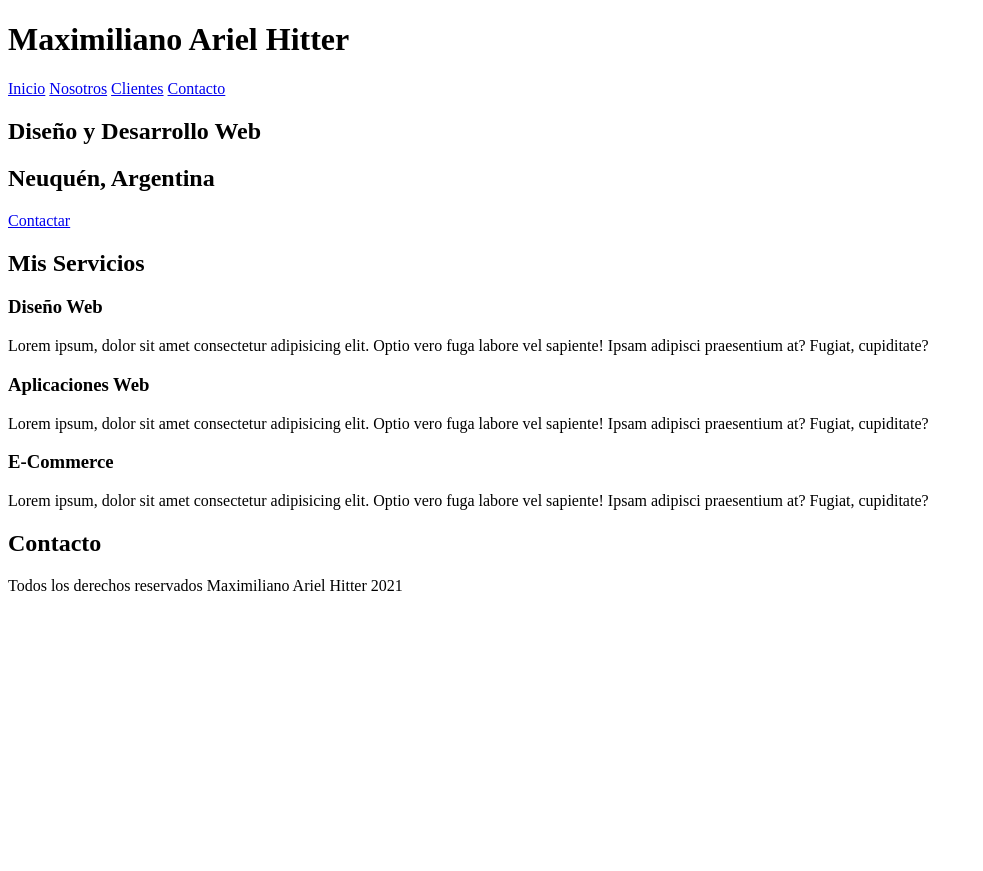
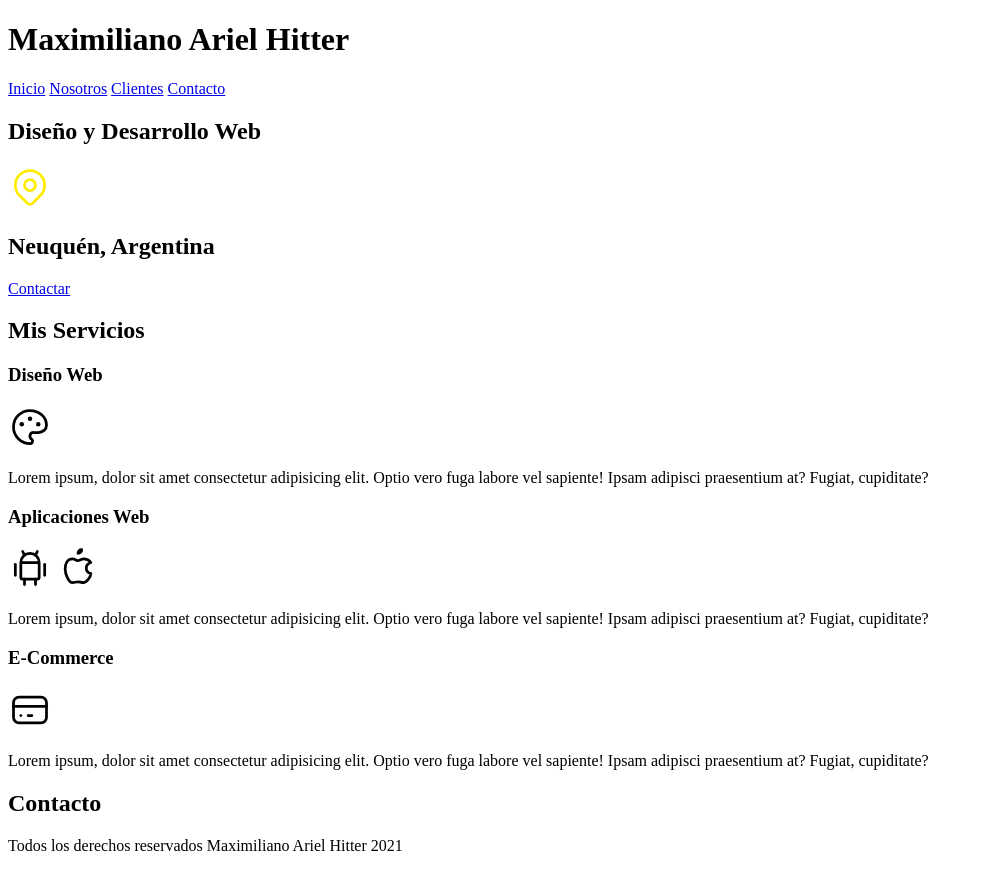
Before and after one commit to MaximilianoHitter/Practica1, a plain HTML site: page index.html in a window 1280 px wide. Shown: the whole page, without its empty margins (0-983 px from the left). Before the commit the page ends 800 px from the top, so only its background shows below. Drawn offline with Linux system fonts and the light colour scheme.

Commit message:
otros cambios

```diff
--- a/index.html
+++ b/index.html
@@ -11,14 +11,34 @@
       <h1>Maximiliano Ariel Hitter</h1>
     </header>
     <nav>
-        <a href="#">Inicio</a>
-        <a href="#">Nosotros</a>
-        <a href="#">Clientes</a>
-        <a href="#">Contacto</a>
+      <a href="#">Inicio</a>
+      <a href="#">Nosotros</a>
+      <a href="#">Clientes</a>
+      <a href="#">Contacto</a>
     </nav>
 
     <section>
       <h2>Diseño y Desarrollo Web</h2>
+
+      <svg
+        xmlns="http://www.w3.org/2000/svg"
+        class="icon icon-tabler icon-tabler-map-pin"
+        width="44"
+        height="44"
+        viewBox="0 0 24 24"
+        stroke-width="1.5"
+        stroke="#ffec00"
+        fill="none"
+        stroke-linecap="round"
+        stroke-linejoin="round"
+      >
+        <path stroke="none" d="M0 0h24v24H0z" fill="none" />
+        <circle cx="12" cy="11" r="3" />
+        <path
+          d="M17.657 16.657l-4.243 4.243a2 2 0 0 1 -2.827 0l-4.244 -4.243a8 8 0 1 1 11.314 0z"
+        />
+      </svg>
+
       <h2>Neuquén, Argentina</h2>
       <a href="#">Contactar</a>
     </section>
@@ -27,6 +47,13 @@
       <h2>Mis Servicios</h2>
       <section>
         <h3>Diseño Web</h3>
+        <svg xmlns="http://www.w3.org/2000/svg" class="icon icon-tabler icon-tabler-palette" width="44" height="44" viewBox="0 0 24 24" stroke-width="1.5" stroke="#000000" fill="none" stroke-linecap="round" stroke-linejoin="round">
+          <path stroke="none" d="M0 0h24v24H0z" fill="none"/>
+          <path d="M12 21a9 9 0 1 1 0 -18a9 8 0 0 1 9 8a4.5 4 0 0 1 -4.5 4h-2.5a2 2 0 0 0 -1 3.75a1.3 1.3 0 0 1 -1 2.25" />
+          <circle cx="7.5" cy="10.5" r=".5" fill="currentColor" />
+          <circle cx="12" cy="7.5" r=".5" fill="currentColor" />
+          <circle cx="16.5" cy="10.5" r=".5" fill="currentColor" />
+        </svg>
         <p>
           Lorem ipsum, dolor sit amet consectetur adipisicing elit. Optio vero
           fuga labore vel sapiente! Ipsam adipisci praesentium at? Fugiat,
@@ -35,6 +62,21 @@
       </section>
       <section>
         <h3>Aplicaciones Web</h3>
+        <svg xmlns="http://www.w3.org/2000/svg" class="icon icon-tabler icon-tabler-brand-android" width="44" height="44" viewBox="0 0 24 24" stroke-width="1.5" stroke="#000000" fill="none" stroke-linecap="round" stroke-linejoin="round">
+          <path stroke="none" d="M0 0h24v24H0z" fill="none"/>
+          <line x1="4" y1="10" x2="4" y2="16" />
+          <line x1="20" y1="10" x2="20" y2="16" />
+          <path d="M7 9h10v8a1 1 0 0 1 -1 1h-8a1 1 0 0 1 -1 -1v-8a5 5 0 0 1 10 0" />
+          <line x1="8" y1="3" x2="9" y2="5" />
+          <line x1="16" y1="3" x2="15" y2="5" />
+          <line x1="9" y1="18" x2="9" y2="21" />
+          <line x1="15" y1="18" x2="15" y2="21" />
+        </svg>
+        <svg xmlns="http://www.w3.org/2000/svg" class="icon icon-tabler icon-tabler-brand-apple" width="44" height="44" viewBox="0 0 24 24" stroke-width="1.5" stroke="#000000" fill="none" stroke-linecap="round" stroke-linejoin="round">
+          <path stroke="none" d="M0 0h24v24H0z" fill="none"/>
+          <path d="M9 7c-3 0 -4 3 -4 5.5c0 3 2 7.5 4 7.5c1.088 -.046 1.679 -.5 3 -.5c1.312 0 1.5 .5 3 .5s4 -3 4 -5c-.028 -.01 -2.472 -.403 -2.5 -3c-.019 -2.17 2.416 -2.954 2.5 -3c-1.023 -1.492 -2.951 -1.963 -3.5 -2c-1.433 -.111 -2.83 1 -3.5 1c-.68 0 -1.9 -1 -3 -1z" />
+          <path d="M12 4a2 2 0 0 0 2 -2a2 2 0 0 0 -2 2" />
+        </svg>
         <p>
           Lorem ipsum, dolor sit amet consectetur adipisicing elit. Optio vero
           fuga labore vel sapiente! Ipsam adipisci praesentium at? Fugiat,
@@ -43,6 +85,13 @@
       </section>
       <section>
         <h3>E-Commerce</h3>
+        <svg xmlns="http://www.w3.org/2000/svg" class="icon icon-tabler icon-tabler-credit-card" width="44" height="44" viewBox="0 0 24 24" stroke-width="1.5" stroke="#000000" fill="none" stroke-linecap="round" stroke-linejoin="round">
+          <path stroke="none" d="M0 0h24v24H0z" fill="none"/>
+          <rect x="3" y="5" width="18" height="14" rx="3" />
+          <line x1="3" y1="10" x2="21" y2="10" />
+          <line x1="7" y1="15" x2="7.01" y2="15" />
+          <line x1="11" y1="15" x2="13" y2="15" />
+        </svg>
         <p>
           Lorem ipsum, dolor sit amet consectetur adipisicing elit. Optio vero
           fuga labore vel sapiente! Ipsam adipisci praesentium at? Fugiat,
```
